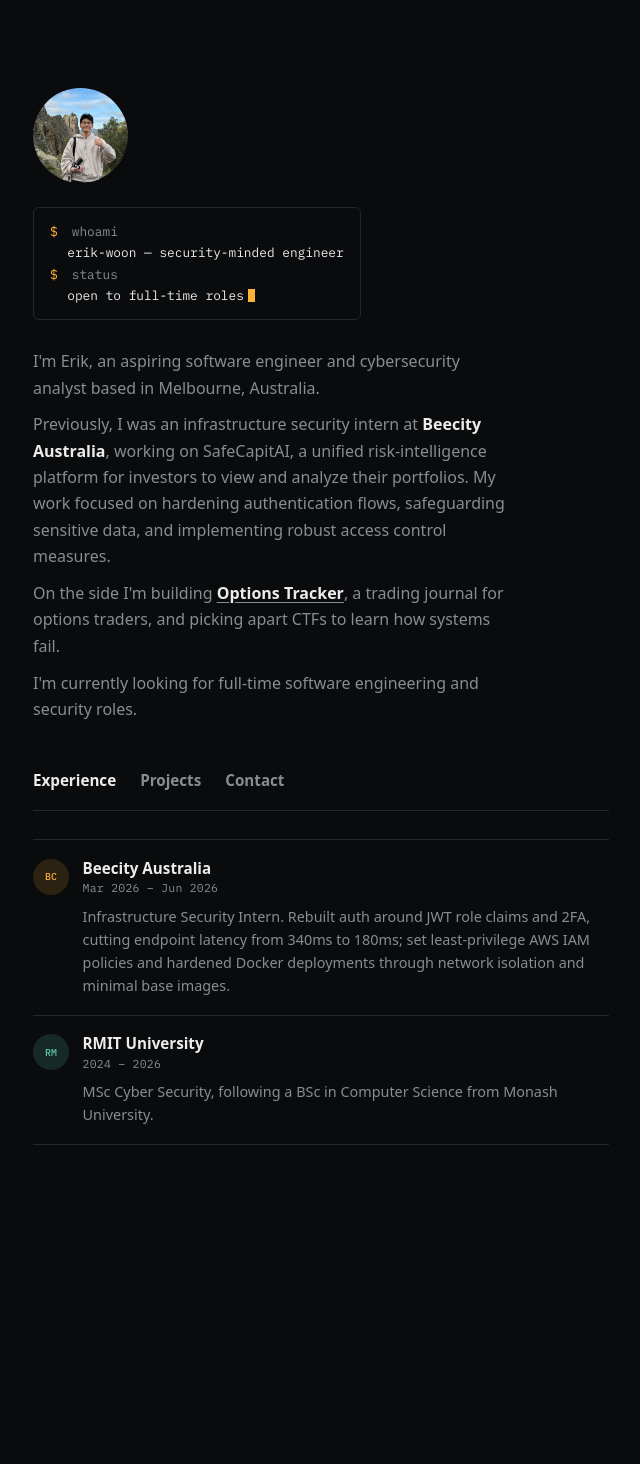
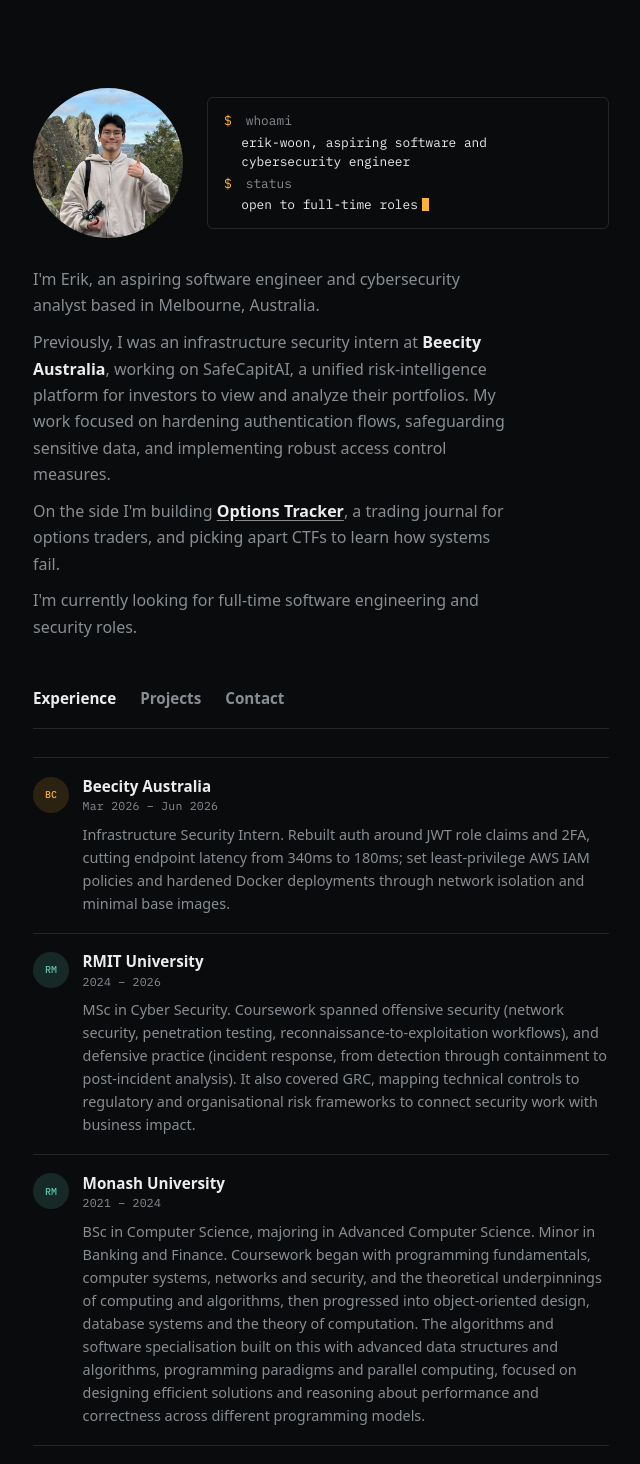
Before and after one commit to erikwoon/starcandy-portfolio, a React (Vite) app in the folder landing/: page / in a window 1280 px wide. Shown: the top 1464 px of the page, without its empty margins (319-959 px from the left). Before the commit the page ends 1241 px from the top, so only its background shows below. Built offline with nearby package versions, Linux system fonts and the light colour scheme; a web font is replaced by a local one.

Commit message:
landing page overhaul

```diff
--- a/landing/src/App.css
+++ b/landing/src/App.css
@@ -40,13 +40,20 @@
   animation: fade-up 0.5s ease-out 0.1s forwards;
 }
 
+.intro__top {
+  display: flex;
+  align-items: center;
+  gap: 1.5rem;
+  margin-bottom: 1.75rem;
+}
+
 .portrait {
   display: block;
-  width: 95px;
-  height: 95px;
+  flex: none;
+  width: 150px;
+  height: 150px;
   border-radius: 50%;
   object-fit: cover;
-  margin-bottom: 1.5rem;
 }
 
 /* Signature element: a small terminal readout, standing in for the usual
@@ -55,7 +62,6 @@
   display: inline-flex;
   flex-direction: column;
   gap: 0.15rem;
-  margin-bottom: 1.75rem;
   padding: 0.85rem 1rem;
   border: 1px solid var(--line);
   border-radius: 6px;
@@ -335,6 +341,11 @@
     padding: 4rem 1.25rem 4.5rem;
   }
 
+  .intro__top {
+    flex-direction: column;
+    align-items: flex-start;
+  }
+
   .entry__header {
     flex-wrap: wrap;
   }
--- a/landing/src/App.tsx
+++ b/landing/src/App.tsx
@@ -15,12 +15,12 @@
   return (
     <main className="frame">
       <header className="intro">
+        <div className="intro__top">
           <img
             className="portrait"
             src="/profilephoto.jpeg"
-          alt="Portrait of Erik Woon"
-          width="112"
-          height="112"
+            width="150"
+            height="150"
           />
 
           <div className="terminal" aria-hidden="true">
@@ -28,7 +28,7 @@
               <span className="terminal__prompt">$</span> whoami
             </p>
             <p className="terminal__line terminal__line--out">
-            erik-woon — security-minded engineer
+              erik-woon, aspiring software and cybersecurity engineer
             </p>
             <p className="terminal__line">
               <span className="terminal__prompt">$</span> status
@@ -36,6 +36,7 @@
             <p className="terminal__line terminal__line--out">
               open to full-time roles<span className="terminal__cursor" />
             </p>
+          </div>
         </div>
 
         <p className="bio">
@@ -105,6 +106,7 @@
               claims and 2FA, cutting endpoint latency from 340ms to 180ms;
               set least-privilege AWS IAM policies and hardened Docker
               deployments through network isolation and minimal base images.
+
             </p>
           </article>
 
@@ -119,10 +121,31 @@
               </div>
             </div>
             <p className="entry__desc">
-              MSc Cyber Security, following a BSc in Computer Science from
-              Monash University.
+              MSc in Cyber Security. Coursework spanned offensive security (network security, penetration testing, reconnaissance-to-exploitation workflows),
+              and defensive practice (incident response, from detection through containment to post-incident analysis).
+              It also covered GRC, mapping technical controls to regulatory and organisational risk frameworks to connect security work with business impact.
             </p>
           </article>
+
+          <article className="entry">
+            <div className="entry__header">
+              <span className="badge badge--teal" aria-hidden="true">
+                RM
+              </span>
+              <div className="entry__heading">
+                <span className="entry__title">Monash University</span>
+                <span className="entry__meta">2021 – 2024</span>
+              </div>
+            </div>
+            <p className="entry__desc">
+              BSc in Computer Science, majoring in Advanced Computer Science. Minor in Banking and Finance. Coursework began with programming fundamentals, computer systems, networks and security,
+              and the theoretical underpinnings of computing and algorithms, then progressed into object-oriented design, database systems and the theory of computation.
+              The algorithms and software specialisation built on this with advanced data structures and algorithms, programming paradigms and parallel computing,
+              focused on designing efficient solutions and reasoning about performance and correctness across different programming models.
+
+            </p>
+          </article>
+
         </section>
       )}
 
```
Also changed, not shown: landing/public/profilephoto.jpeg, 1 other file (tests, documents, lock files or other folders). Lines whose indentation alone changed are shown as unchanged.
